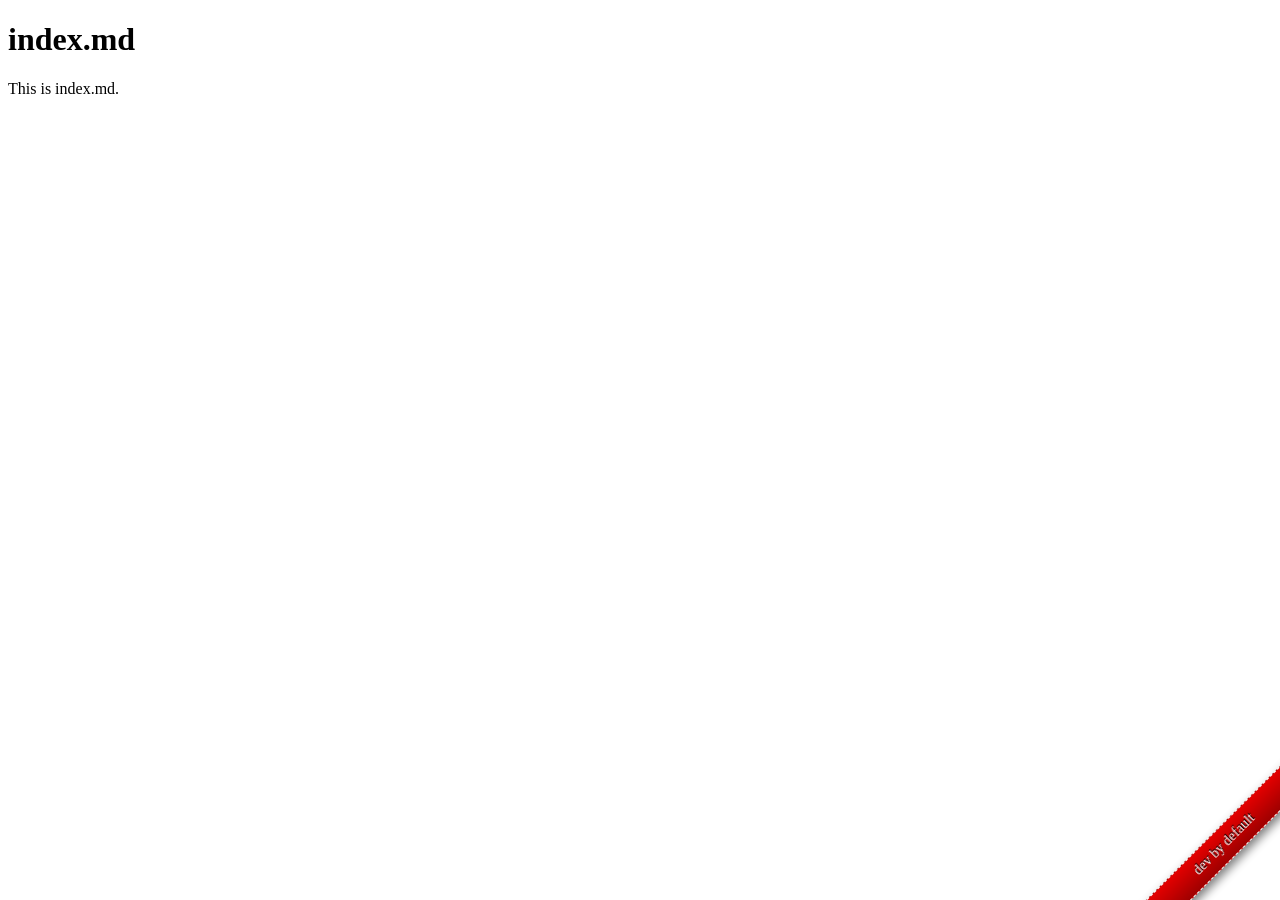
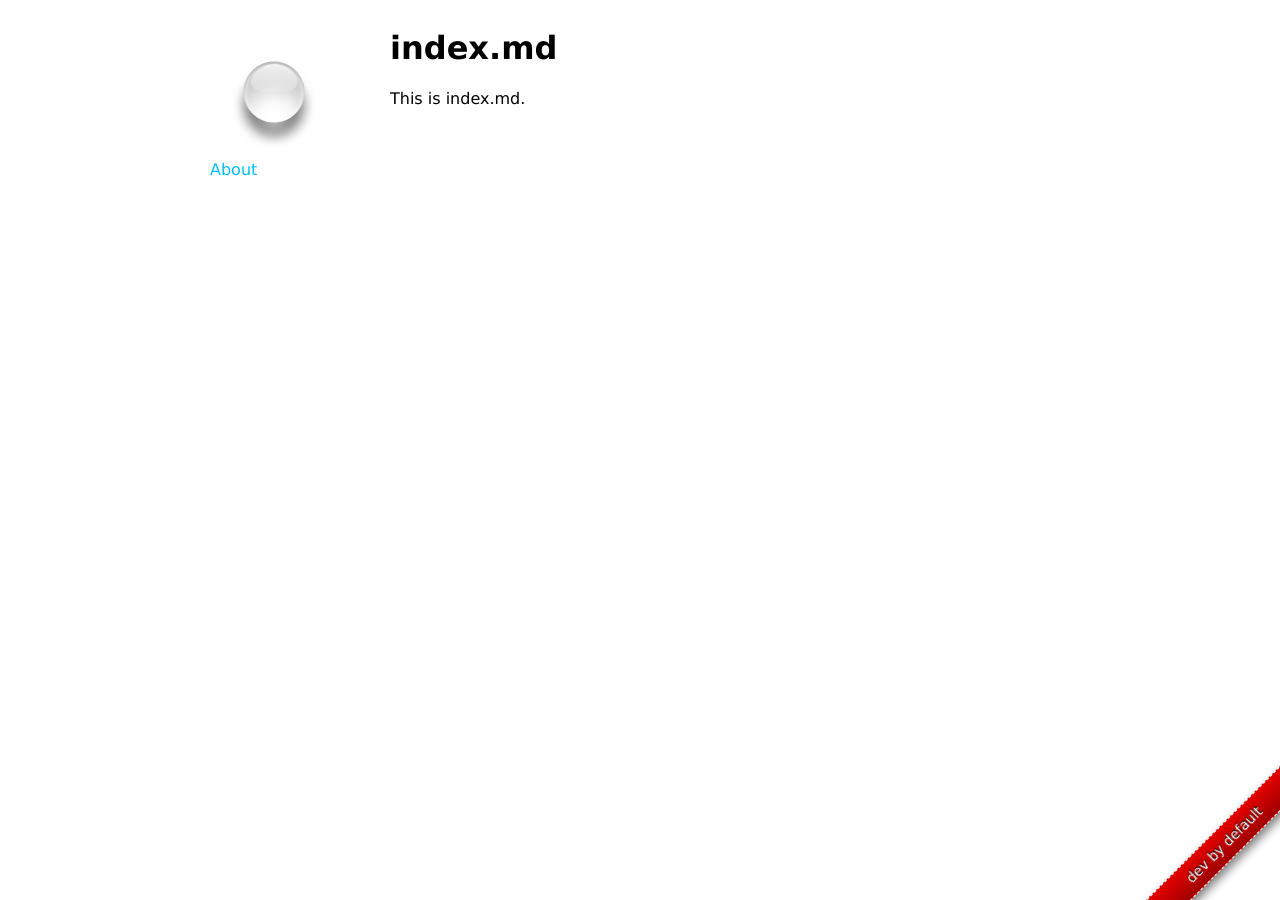
Before and after one commit to SumukhPrasad/jekyll-bare-necessities, a Jekyll site: the page built from index.md, in a window 1280 px wide. Built offline with Jekyll 4.4.1, drawn with Linux system fonts in a browser that asks for light colours.

Commit message:
Added nav.

```diff
--- /dev/null
+++ b/404.html
@@ -0,0 +1,6 @@
+---
+layout: default
+---
+<h1 id="404_not_found">404 Not Found</h1>
+
+The page you were looking for was not found.
--- a/_config.yml
+++ b/_config.yml
@@ -5,4 +5,6 @@ author:
 description: >
   Big description.
 
+
+
 theme: bare-necessities-theme
--- /dev/null
+++ b/_data/navigation.yml
@@ -0,0 +1,2 @@
+- name: About
+  url: /about
--- a/_includes/nav.html
+++ b/_includes/nav.html
@@ -0,0 +1,14 @@
+<nav>
+
+	<a href="/">
+		<img src="/assets/images/drop.png"><br>
+	</a>
+
+	{%- for item in site.data.navigation -%}
+		<a href="{{item.url}}"
+		{% if page.url contains item.url %}style="font-weight: bold;"{% endif %}
+		>
+			{{item.name}}
+		</a>
+	{%- endfor -%}
+</nav>
--- a/_layouts/default.html
+++ b/_layouts/default.html
@@ -5,11 +5,15 @@
 
   <body>
 
-    <main class="page-content" aria-label="Content">
-      <div class="wrapper">
-        {{ content }}
-      </div>
-    </main>
+    <div class="content">
+	    {% include nav.html %}
+
+	    <main class="page-content" aria-label="Content">
+		    <div class="wrapper">
+			    {{ content }}
+		    </div>
+	    </main>
+    </div>
 
     {% include envsash.html %}
 
--- a/_sass/bare-necessities/envsash.sass
+++ b/_sass/bare-necessities/envsash.sass
@@ -1,4 +1,5 @@
 .envsash
+     font-family: "Lucida Grande", sans-serif
      width: 200px
      height: 30px
      right: -6px
@@ -27,7 +28,6 @@
      transform: rotate(-45deg)
      background: linear-gradient(#e40000, #9e0000)
      color: #fff
-     font-family: 'Source Serif 4'
      font-size: 14px
      border: 1px #fff dashed
      box-shadow: 0 5px 10px rgba(0, 0, 0, 0.5)
--- a/_sass/bare-necessities/main.sass
+++ b/_sass/bare-necessities/main.sass
@@ -1,4 +1,15 @@
 @import "bare-necessities/envsash"
+@import "bare-necessities/nav"
 
-/*body*/
-	/*font-family: "Lucida Grande", sans-serif*/
+body
+	background: #fff
+	font-family: "Lucida Grande", sans-serif
+
+.content
+	display: flex
+	flex-direction: row
+	max-width: 900px
+	margin: auto
+
+a
+	color: #00beff
--- /dev/null
+++ b/_sass/bare-necessities/nav.sass
@@ -0,0 +1,8 @@
+nav
+	width: 160px
+	padding: 20px
+	a
+		text-decoration: none
+		display: block
+		img
+			max-width: 128px
```
Also changed, not shown: about.md (added, +8 -0 lines), assets/images/blue.png (added), assets/images/dark.png (added), assets/images/drop.png (added).
